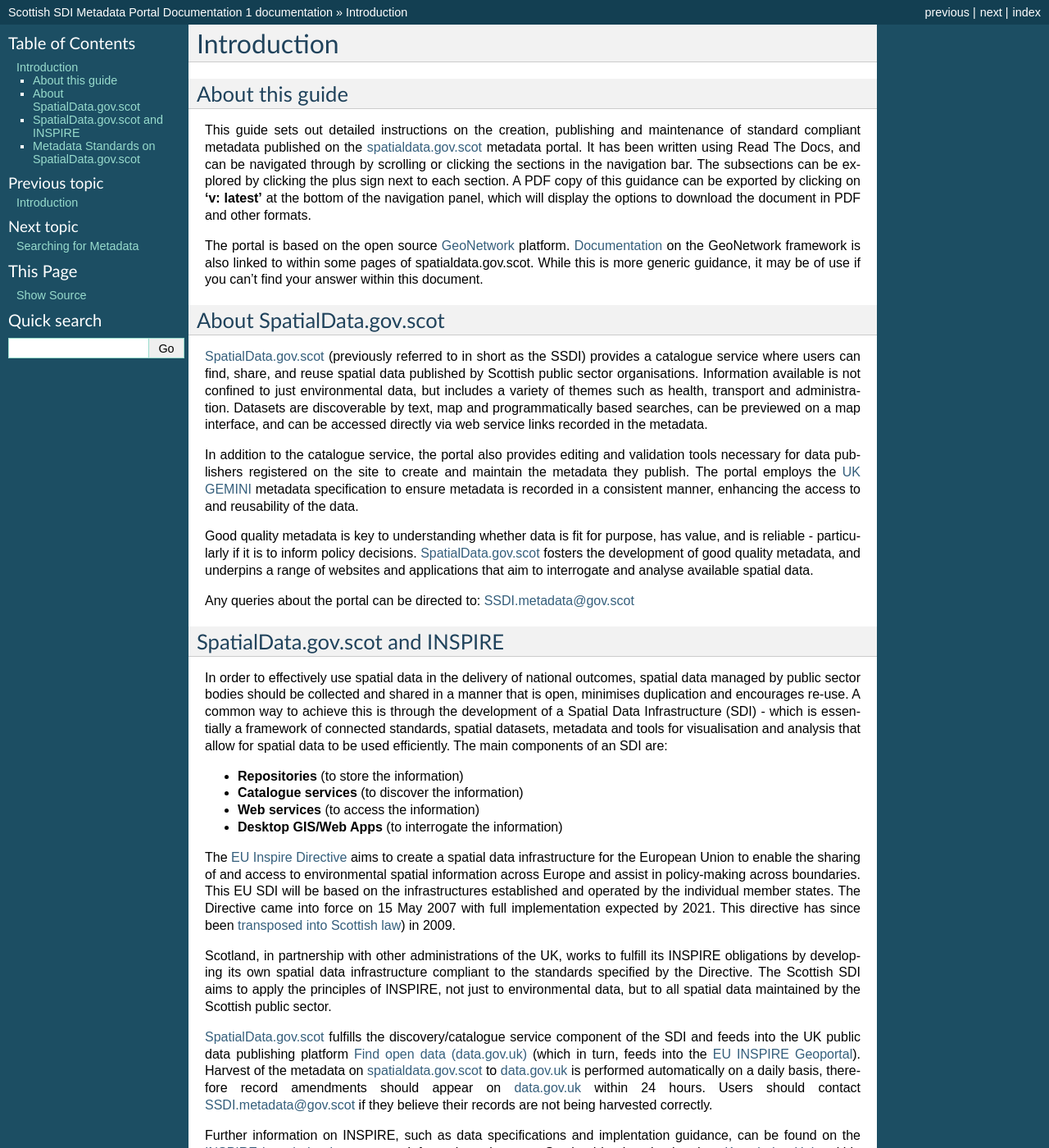
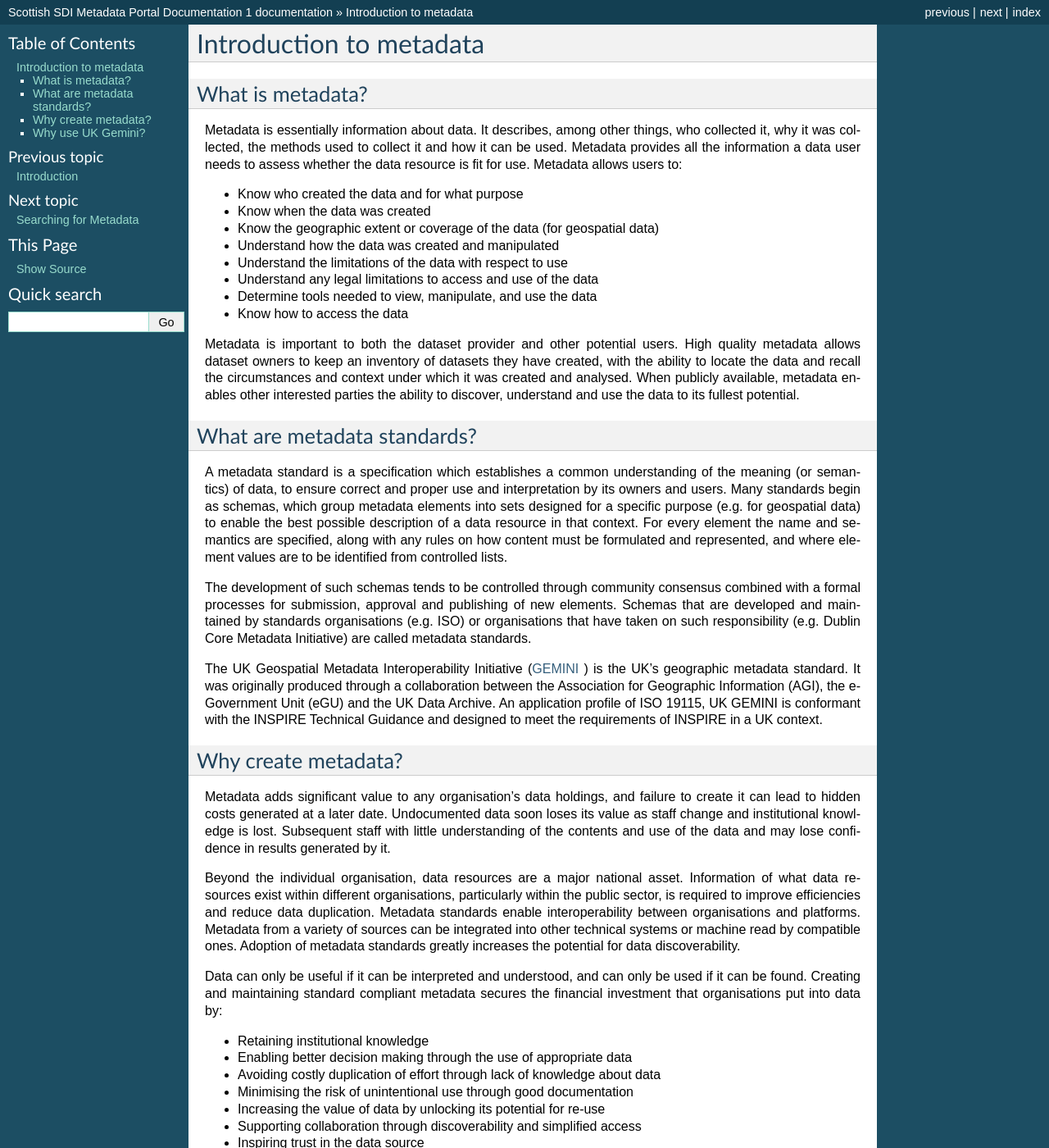
Before and after one commit to AstunTechnology/ssdidocs, a Sphinx documentation site: the page built from docs/UserDoc_Chap1_Intro.rst, in a window 1280 px wide and 1400 px high. Shown: the whole window at 82% size. Built offline with Sphinx 7.4.7, drawn with Linux system fonts in a browser that asks for light colours; some of the changed text lies outside the part shown.

```diff
--- a/docs/UserDoc_Chap1_Intro.rst
+++ b/docs/UserDoc_Chap1_Intro.rst
@@ -1,77 +1,56 @@
-Introduction
-============
+Introduction to metadata
+========================
 
-About this guide
-----------------
+What is metadata?
+-----------------
 
-This guide sets out detailed instructions on the creation, publishing and maintenance of standard compliant metadata published on the
-`spatialdata.gov.scot <https://www.spatialdata.gov.scot>`__ metadata portal. It has been written using Read The Docs, and can be navigated through
-by scrolling or clicking the sections in the navigation bar. The subsections can be explored by clicking the plus sign next to each
-section. A PDF copy of this guidance can be exported by clicking on **'v: latest'** at the bottom of the navigation panel, which will
-display the options to download the document in PDF and other formats.
+Metadata is essentially information about data.  It describes, among other things,  who collected it, why it was collected, the methods used to collect it and how it can be used.  Metadata provides all the information a data user needs to assess whether the data resource is fit for use. Metadata allows users to:
 
-The portal is based on the open source `GeoNetwork <https://geonetwork-opensource.org/>`__ platform. `Documentation <http://geonetwork-opensource.org/manuals/trunk/eng/users/index.html>`__
-on the GeoNetwork framework is also linked to within some pages of spatialdata.gov.scot. While this is more generic guidance, it may be of use if
-you can't find your answer within this document.
+* Know who created the data and for what purpose
+* Know when the data was created
+* Know the geographic extent or coverage of the data (for geospatial data)
+* Understand how the data was created and manipulated
+* Understand the limitations of the data with respect to use
+* Understand any legal limitations to access and use of the data
+* Determine tools needed to view, manipulate, and use the data
+* Know how to access the data
 
-About SpatialData.gov.scot
---------------------------
+Metadata is important to both the dataset provider and other potential users. High quality metadata allows dataset owners to keep an inventory of datasets they have created, with the ability to locate the data and recall the circumstances and context under which it was created and analysed. When publicly available, metadata enables other interested parties the ability to discover, understand and use the data to its fullest potential.
 
-`SpatialData.gov.scot <https://www.spatialdata.gov.scot>`__ (previously referred to in short as the SSDI)
-provides a catalogue service where users can find, share, and reuse spatial data published by Scottish public sector organisations. Information
-available is not confined to just environmental data, but includes a variety of themes such as health, transport and administration.
-Datasets are discoverable by text, map and programmatically based searches, can be previewed on a map interface, and can be accessed
-directly via web service links recorded in the metadata.
 
-In addition to the catalogue service, the portal also provides editing and validation tools necessary for data publishers registered
-on the site to create and maintain the metadata they publish. The portal employs the `UK GEMINI <https://www.agi.org.uk/agi-groups/standards-committee/uk-gemini>`__
-metadata specification to ensure metadata is recorded in a consistent manner, enhancing the access to and reusability of the data.
+What are metadata standards?
+----------------------------
 
-Good quality metadata is key to understanding whether data is fit for purpose, has value, and is reliable - particularly if it is to
-inform policy decisions. `SpatialData.gov.scot <https://www.spatialdata.gov.scot>`__ fosters the development of good quality metadata, and underpins a range of websites and applications
-that aim to interrogate and analyse available spatial data.
+A metadata standard is a specification which establishes a common understanding of the meaning (or semantics) of data, to ensure correct and proper use and interpretation by its owners and users. Many standards begin as schemas, which group metadata elements into sets designed for a specific purpose (e.g. for geospatial data) to enable the best possible description of a data resource in that context. For every element the name and semantics are specified, along with any rules on how content must be formulated and represented, and where element values are to be identified from controlled lists.
 
-Any queries about the portal can be directed to: `SSDI.metadata@gov.scot <mailto:SSDI.metadata@gov.scot>`__
+The development of such schemas tends to be controlled through community consensus combined with a formal processes for submission, approval and publishing of new elements. Schemas that are developed and maintained by standards organisations (e.g. ISO) or organisations that have taken on such responsibility (e.g. Dublin Core Metadata Initiative) are called metadata standards.
 
-SpatialData.gov.scot and INSPIRE
---------------------------------
+The UK Geospatial Metadata Interoperability Initiative (`GEMINI <https://www.agi.org.uk/agi-groups/standards-committee/uk-gemini>`__ ) is the UK’s geographic metadata standard. It was originally produced through a collaboration between the Association for Geographic Information (AGI), the e-Government Unit (eGU) and the UK Data Archive. An application profile of ISO 19115, UK GEMINI is conformant with the INSPIRE Technical Guidance and designed to meet the requirements of INSPIRE in a UK context.
 
-In order to effectively use spatial data in the delivery of national outcomes, spatial data managed by public sector bodies should be
-collected and shared in a manner that is open, minimises duplication and encourages re-use. A common way to achieve this is through the
-development of a Spatial Data Infrastructure (SDI) - which is essentially a framework of connected standards, spatial datasets, metadata
-and tools for visualisation and analysis that allow for spatial data to be used efficiently.  The main components of an SDI are:
 
-* **Repositories** (to store the information)
-* **Catalogue services** (to discover the information)
-* **Web services** (to access the information)
-* **Desktop GIS/Web Apps** (to interrogate the information)
+Why create metadata?
+--------------------
 
-The `EU Inspire Directive <https://inspire.ec.europa.eu/about-inspire>`__ aims to create a spatial data infrastructure for the European Union
-to enable the sharing of and access to environmental spatial information across Europe and assist in policy-making across boundaries. This EU
-SDI will be based on the infrastructures established and operated by the individual member states. The Directive came into force on 15 May 2007
-with full implementation expected by 2021. This directive has since been `transposed into Scottish law <http://www.legislation.gov.uk/ssi/2009/440/contents/made>`__) in 2009.
+Metadata adds significant value to any organisation’s data holdings, and failure to create it can lead to hidden costs generated at a later date. Undocumented data soon loses its value as staff change and institutional knowledge is lost. Subsequent staff with little understanding of the contents and use of the data and may lose confidence in results generated by it.
 
-Scotland, in partnership with other administrations of the UK, works to fulfill its INSPIRE obligations by developing its own spatial data
-infrastructure compliant to the standards specified by the Directive. The Scottish SDI aims to apply the principles of INSPIRE, not just to
-environmental data, but to all spatial data maintained by the Scottish public sector.
+Beyond the individual organisation, data resources are a major national asset. Information of what data resources exist within different organisations, particularly within the public sector, is required to improve efficiencies and reduce data duplication. Metadata standards enable interoperability between organisations and platforms. Metadata from a variety of sources can be integrated into other technical systems or machine read by compatible ones. Adoption of metadata standards greatly increases the potential for data discoverability.
 
-`SpatialData.gov.scot <https://www.spatialdata.gov.scot>`__ fulfills the discovery/catalogue service component of the SDI and feeds into the UK public data publishing platform
-`Find open data (data.gov.uk) <http://data.gov.uk/>`__ (which in turn, feeds into the `EU INSPIRE Geoportal <http://inspire-geoportal.ec.europa.eu/discovery/>`__). Harvest of the metadata on `spatialdata.gov.scot <https://www.spatialdata.gov.scot>`__
-to `data.gov.uk <http://data.gov.uk/>`__ is performed automatically on a daily basis, therefore record amendments should appear on `data.gov.uk <http://data.gov.uk/>`__
-within 24 hours. Users should contact `SSDI.metadata@gov.scot <mailto:SSDI.metadata@gov.scot>`__ if they believe their records are not being
-harvested correctly.
+Data can only be useful if it can be interpreted and understood, and can only be used if it can be found. Creating and maintaining standard compliant metadata secures the financial investment that organisations put into data by:
 
-Further information on INSPIRE, such as data specifications and implentation guidance, can be found on the `INSPIRE knowledge base <http://inspire.ec.europa.eu/>`__ pages.
-Information relevant to Scotland is also circulated on `Knowledge Hub <https://knowledgehub.local.gov.uk/>`__, within the Scottish SDI Strategy
-Group, SDI/Inspire forum.
+* Retaining institutional knowledge
+* Enabling better decision making through the use of appropriate data
+* Avoiding costly duplication of effort through lack of knowledge about data
+* Minimising the risk of unintentional use through good documentation
+* Increasing the value of data by unlocking its potential for re-use
+* Supporting collaboration through discoverability and simplified access
+* Inspiring trust in the data source
 
-Metadata Standards on SpatialData.gov.scot
-------------------------------------------
+When effort and resource is put into the provision of standard compliant metadata, organisations will be better placed to find, assess and make use of the data that is available to them – particularly in times of national emergency - saving time, money and lives.
 
-Metadata on the portal is compliant to the `UK GEMINI <https://www.agi.org.uk/agi-groups/standards-committee/uk-gemini>`__ specification, which defines a core set of metadata elements for UK geospatial data, and is
-compatible with the INSPIRE requirements for metadata. The current version of the standard is UK Gemini 2.3. Users should consult `Annex 2 <UserDoc_Chap9_Annex2.html#annex-2-upgrading-to-uk-gemini-2-3>`__ of this guidance to upgrade their existing metadata to Gemini 2.3 if the have not already done so.
 
-The `MEDIN Discovery Metadata Standard <http://www.oceannet.org/marine_data_standards/medin_disc_stnd.html>`__ is a profile of UK Gemini specific to marine data. It can be thought of as a superset of Gemini, including
-the same core elements, but extending where necessary to include additional information relevant to the marine environment (e.g. marine keyword
-term lists). MEDIN format metadata uploaded to `spatialdata.gov.scot <https://www.spatialdata.gov.scot>`__ will retain these additional elements. It is recommended that Scottish orgnaisations
-maintaining marine datasets with MEDIN format metadata submit to both `spatialdata.gov.scot <https://www.spatialdata.gov.scot>`__ and the `MEDIN portal <http://portal.oceannet.org/portal/start.php>`__.
+Why use UK Gemini?
+------------------
+
+`UK GEMINI <https://www.agi.org.uk/agi-groups/standards-committee/uk-gemini>`__ is the designated standard for geographic metadata in the United Kingdom. It ensures consistency with respect to metadata across the UK through content guidance and the use of UK specific terms and code lists. UK Gemini also  simplifies the INSPIRE Technical Guidance making it easier for organisations to achieve compliance.
+
+While ensured compliance to regulations is important, the key benefit is the interoperability the standard allows across a range of platforms. Metadata in the Gemini format can be shared and consumed easily by a number of platforms and third party applications. Gemini is a requirement for the data.gov.uk portal and, with version 2.3, can now be consumed by the ESRI ArcGIS platform without the need of additional plugins.
```
